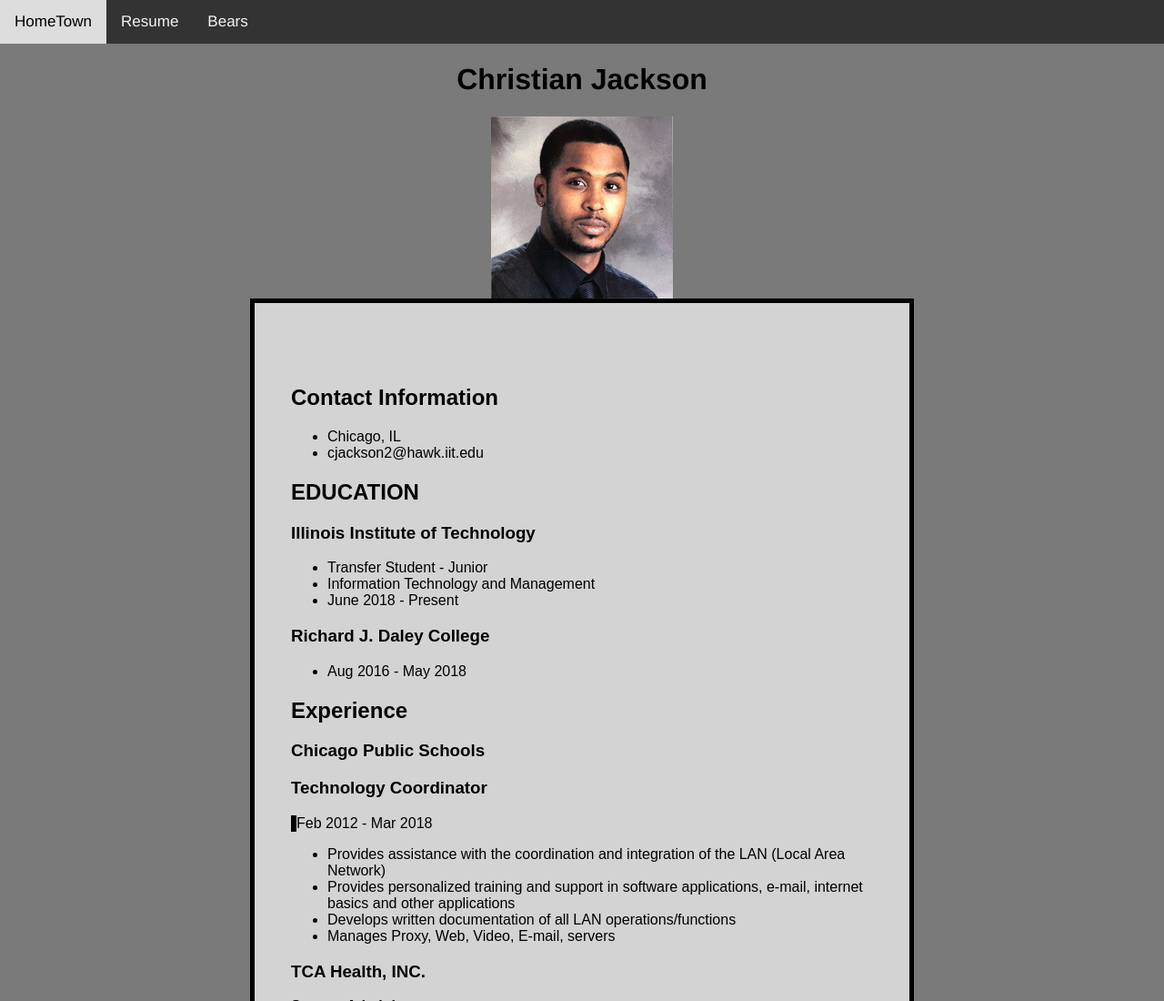
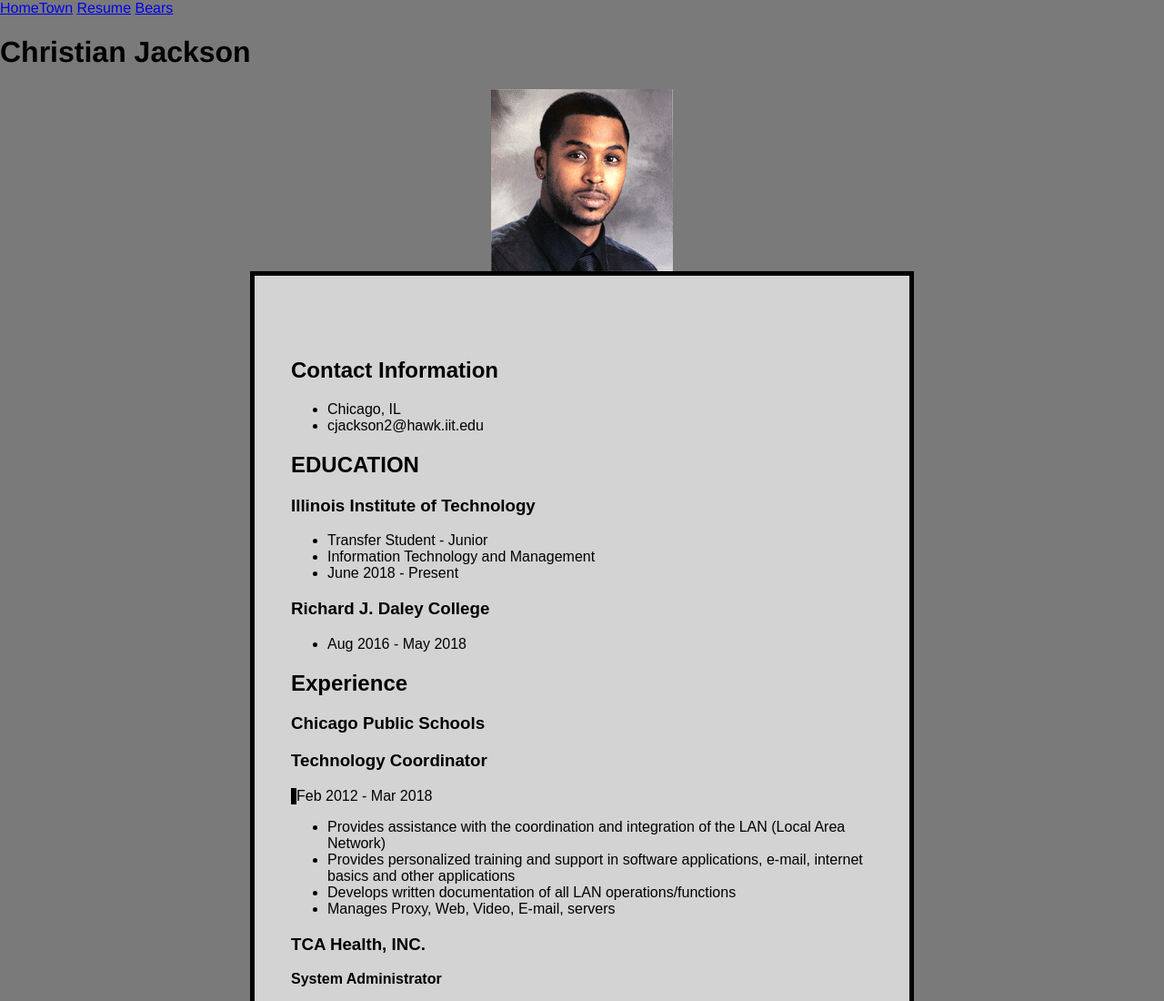
Before and after one commit to cjacks896/Project-2, a plain HTML site: page resume.html in a window 1280 px wide. Shown: the top 1100 px of the page at 91% size. Drawn offline with Linux system fonts and the light colour scheme.

Commit message:
Update resume.html

```diff
--- a/resume.html
+++ b/resume.html
@@ -4,12 +4,12 @@
   <meta charset="utf-8" />
   <title>Christian Jackson:Project 1</title>
 <body>
-  <div class="topnav">
+  <div>
 			<a href="index.html">HomeTown</a>
 			<a href="resume.html">Resume</a>
 			<a href="bears.html">Bears</a>
 	</div>
-	<div class="center">
+	<div>
 <h1>Christian Jackson</h1>
 </div>
 <img src="media/professional.jpg" alt="professional">
```
